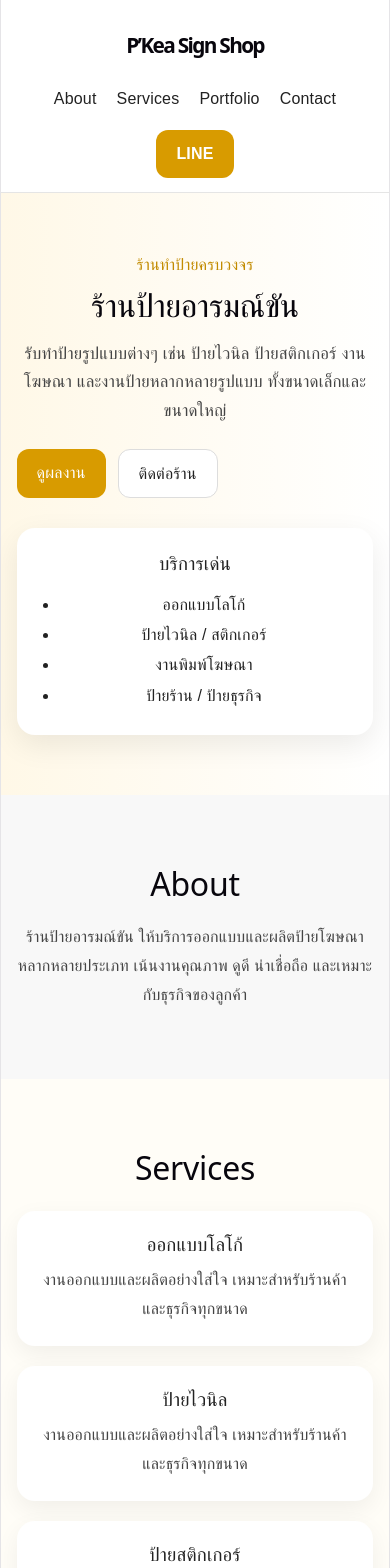
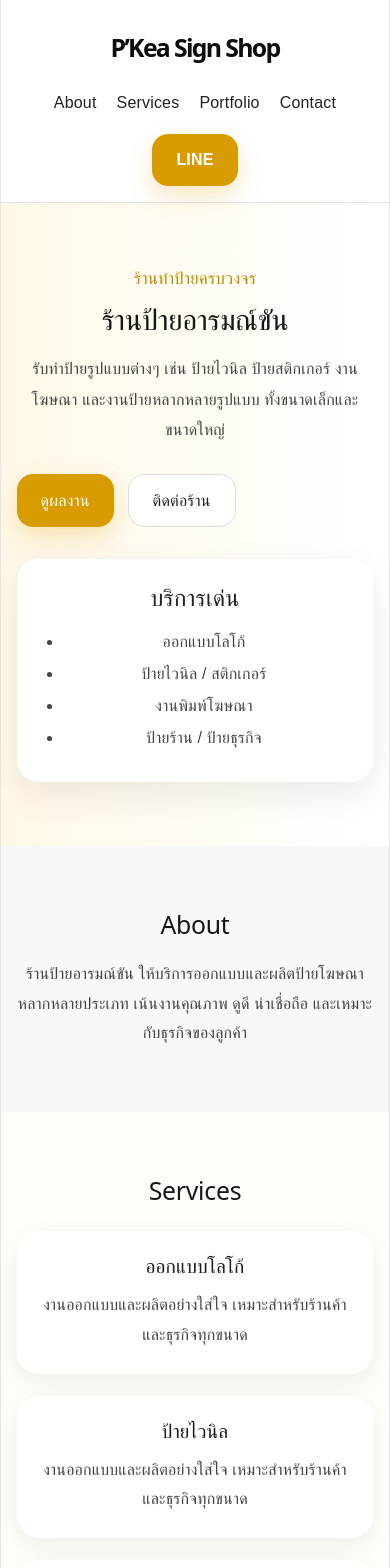
Before and after one commit to Tui-Satit/sign-shop, a React (Vite) app: page / in a window 390 px wide. Shown: the top 1568 px of the page. Built offline with nearby package versions, Linux system fonts and the light colour scheme.

Commit message:
Edit front page

```diff
--- a/src/App.css
+++ b/src/App.css
@@ -15,6 +15,11 @@
   color: inherit;
 }
 
+img {
+  display: block;
+  max-width: 100%;
+}
+
 .app {
   min-height: 100vh;
 }
@@ -24,6 +29,7 @@
   margin: 0 auto;
 }
 
+/* Header */
 .header {
   background: #ffffff;
   border-bottom: 1px solid #e5e5e5;
@@ -33,22 +39,27 @@
 }
 
 .nav {
-  min-height: 70px;
+  min-height: 78px;
   display: flex;
   align-items: center;
   justify-content: space-between;
+  gap: 20px;
 }
 
 .nav nav {
   display: flex;
+  align-items: center;
   gap: 20px;
+  flex-wrap: wrap;
 }
 
 .logo {
-  font-size: 1.3rem;
-  font-weight: 700;
+  font-size: 1.8rem;
+  font-weight: 800;
+  color: #0d0d0d;
 }
 
+/* Hero */
 .hero {
   padding: 80px 0;
   background: linear-gradient(to right, #fff8e7, #fff);
@@ -56,79 +67,96 @@
 
 .hero-content {
   display: grid;
-  grid-template-columns: 1.3fr 1fr;
-  gap: 30px;
+  grid-template-columns: 1.25fr 1fr;
+  gap: 32px;
   align-items: center;
 }
 
 .eyebrow {
   color: #c28b00;
   font-weight: 700;
-  margin-bottom: 10px;
+  margin-bottom: 12px;
+  font-size: 1.05rem;
 }
 
 .hero h2 {
-  font-size: 2.5rem;
-  margin-bottom: 16px;
+  font-size: 3rem;
+  margin-bottom: 18px;
+  line-height: 1.2;
+  color: #161616;
 }
 
 .hero-text {
-  font-size: 1.05rem;
-  line-height: 1.7;
-  margin-bottom: 24px;
+  font-size: 1.1rem;
+  line-height: 1.9;
+  margin-bottom: 28px;
   color: #444;
+  max-width: 740px;
 }
 
 .hero-buttons {
   display: flex;
-  gap: 12px;
+  gap: 14px;
   flex-wrap: wrap;
 }
 
 .btn {
-  padding: 12px 20px;
-  border-radius: 12px;
-  font-weight: 700;
-  display: inline-block;
+  padding: 14px 24px;
+  border-radius: 16px;
+  font-weight: 800;
+  display: inline-flex;
+  align-items: center;
+  justify-content: center;
+  transition: 0.25s ease;
+}
+
+.btn:hover {
+  transform: translateY(-2px);
 }
 
 .btn.primary {
   background: #d89b00;
   color: white;
+  box-shadow: 0 10px 24px rgba(216, 155, 0, 0.24);
 }
 
 .btn.secondary {
   background: white;
   border: 1px solid #ddd;
+  color: #222;
 }
 
 .hero-card {
   background: white;
-  padding: 24px;
-  border-radius: 18px;
-  box-shadow: 0 10px 30px rgba(0,0,0,0.08);
+  padding: 28px;
+  border-radius: 22px;
+  box-shadow: 0 12px 34px rgba(0, 0, 0, 0.08);
 }
 
 .hero-card h3 {
-  margin-bottom: 14px;
+  margin-bottom: 16px;
+  font-size: 1.45rem;
 }
 
 .hero-card ul {
   padding-left: 18px;
-  line-height: 1.9;
+  line-height: 2;
+  color: #444;
 }
 
+/* Sections */
 .section {
-  padding: 70px 0;
+  padding: 78px 0;
 }
 
 .section h2 {
-  font-size: 2rem;
+  font-size: 2.2rem;
   margin-bottom: 20px;
+  color: #181818;
 }
 
 .section p {
-  line-height: 1.8;
+  line-height: 1.85;
   color: #444;
 }
 
@@ -136,79 +164,50 @@
   background: #fffdf7;
 }
 
-.service-grid,
+/* Services */
+.service-grid {
+  margin-top: 26px;
+  display: grid;
+  grid-template-columns: repeat(3, 1fr);
+  gap: 22px;
+}
+
+.service-card {
+  background: white;
+  border-radius: 20px;
+  padding: 24px;
+  box-shadow: 0 8px 25px rgba(0, 0, 0, 0.06);
+}
+
+.service-card h3 {
+  margin-bottom: 12px;
+  font-size: 1.2rem;
+  color: #1a1a1a;
+}
+
+/* Portfolio */
 .portfolio-grid {
-  margin-top: 24px;
+  margin-top: 26px;
   display: grid;
   grid-template-columns: repeat(3, 1fr);
   gap: 20px;
 }
 
-.service-card,
-.portfolio-card,
-.contact-box {
-  background: white;
+.portfolio-img {
+  width: 100%;
+  height: 220px;
+  object-fit: cover;
   border-radius: 18px;
-  padding: 22px;
-  box-shadow: 0 8px 25px rgba(0,0,0,0.06);
+  box-shadow: 0 8px 22px rgba(0, 0, 0, 0.08);
+  transition: transform 0.25s ease, box-shadow 0.25s ease;
 }
 
-.service-card h3 {
-  margin-bottom: 10px;
+.portfolio-img:hover {
+  transform: translateY(-4px) scale(1.01);
+  box-shadow: 0 14px 30px rgba(0, 0, 0, 0.12);
 }
 
-.portfolio-card {
-  min-height: 160px;
-  display: flex;
-  align-items: center;
-  justify-content: center;
-  font-weight: 700;
-  color: #777;
-  background: #f2f2f2;
-}
-
-.portfolio-img {
-  width: 100%;
-  border-radius: 16px;
-  object-fit: cover;
-  height: 200px;
-}
-
-.footer {
-  padding: 24px 0;
-  background: #111;
-  color: white;
-  text-align: center;
-}
-
-@media (max-width: 768px) {
-  .nav {
-    flex-direction: column;
-    justify-content: center;
-    gap: 10px;
-    padding: 14px 0;
-  }
-
-  .nav nav {
-    flex-wrap: wrap;
-    justify-content: center;
-  }
-
-  .hero-content,
-  .service-grid,
-  .portfolio-grid {
-    grid-template-columns: 1fr;
-  }
-
-  .hero {
-    padding: 60px 0;
-  }
-
-  .hero h2 {
-    font-size: 2rem;
-  }
-}
-
+/* Contact Section */
 .contact-section {
   padding: 90px 20px;
   background: linear-gradient(to bottom, #f4efe7, #efe7db);
@@ -217,7 +216,7 @@
 .section-header {
   text-align: center;
   max-width: 760px;
-  margin: 0 auto 40px;
+  margin: 0 auto 42px;
 }
 
 .section-tag {
@@ -250,20 +249,20 @@
   max-width: 1120px;
   margin: 0 auto;
   display: grid;
-  grid-template-columns: 1fr 1.2fr;
+  grid-template-columns: 1fr;
   gap: 28px;
-  align-items: stretch;
 }
 
 .contact-info {
-  display: flex;
-  flex-direction: column;
-  gap: 22px;
+  display: grid;
+  grid-template-columns: repeat(3, 1fr);
+  gap: 24px;
+  align-items: stretch;
 }
 
 .contact-card,
 .map-card {
-  background: rgba(255, 255, 255, 0.88);
+  background: rgba(255, 255, 255, 0.9);
   border: 1px solid rgba(180, 156, 122, 0.22);
   border-radius: 28px;
   box-shadow: 0 18px 40px rgba(92, 68, 38, 0.08);
@@ -271,36 +270,51 @@
 }
 
 .contact-card {
+  padding: 28px 24px;
+  min-height: 360px;
   display: flex;
-  gap: 18px;
-  padding: 24px;
-  align-items: flex-start;
+  flex-direction: column;
+  align-items: center;
+  text-align: center;
 }
 
 .contact-icon {
-  width: 56px;
-  height: 56px;
-  min-width: 56px;
-  border-radius: 18px;
+  width: 62px;
+  height: 62px;
+  min-width: 62px;
+  border-radius: 20px;
   display: flex;
   align-items: center;
   justify-content: center;
   background: linear-gradient(135deg, #f4c15d, #d89b00);
-  font-size: 1.4rem;
+  font-size: 1.5rem;
   box-shadow: 0 8px 18px rgba(216, 155, 0, 0.22);
+  margin-bottom: 18px;
+}
+
+.contact-content {
+  display: flex;
+  flex-direction: column;
+  align-items: center;
+  text-align: center;
+  flex: 1;
+  width: 100%;
 }
 
 .contact-content h3 {
-  margin: 0 0 10px;
-  font-size: 1.3rem;
+  margin: 0 0 12px;
+  font-size: 2rem;
+  line-height: 1.2;
   color: #241d18;
+  white-space: nowrap;
 }
 
 .contact-content p {
-  margin: 0 0 18px;
+  margin: 0 0 22px;
   color: #6f6257;
-  line-height: 1.7;
-  font-size: 1rem;
+  line-height: 1.9;
+  font-size: 1.05rem;
+  max-width: 260px;
 }
 
 .contact-btn,
@@ -308,12 +322,14 @@
   display: inline-flex;
   align-items: center;
   justify-content: center;
-  min-width: 170px;
-  padding: 14px 22px;
-  border-radius: 16px;
+  min-width: 180px;
+  min-height: 56px;
+  padding: 14px 24px;
+  border-radius: 18px;
   text-decoration: none;
   font-weight: 800;
   transition: all 0.25s ease;
+  margin-top: auto;
 }
 
 .contact-btn:hover,
@@ -333,24 +349,34 @@
   border: 1px solid rgba(216, 155, 0, 0.25);
 }
 
+.tel-btn {
+  background: #111;
+  color: #fff;
+  border: none;
+  box-shadow: 0 10px 22px rgba(0, 0, 0, 0.18);
+}
+
 .map-card {
   padding: 24px;
 }
 
 .map-header {
   margin-bottom: 18px;
+  text-align: center;
 }
 
 .map-header h3 {
   margin: 0 0 8px;
-  font-size: 1.35rem;
+  font-size: 2rem;
   color: #241d18;
+  line-height: 1.2;
 }
 
 .map-header p {
   margin: 0;
   color: #6f6257;
-  line-height: 1.7;
+  line-height: 1.8;
+  font-size: 1.05rem;
 }
 
 .map-frame {
@@ -371,40 +397,75 @@
   background: #f2e6d2;
 }
 
-@media (max-width: 900px) {
-  .contact-box {
+/* Footer */
+.footer {
+  padding: 24px 0;
+  background: #111;
+  color: white;
+  text-align: center;
+  margin-top: 0;
+}
+
+/* Responsive */
+@media (max-width: 992px) {
+  .hero-content,
+  .service-grid,
+  .portfolio-grid {
     grid-template-columns: 1fr;
   }
 
+  .contact-info {
+    grid-template-columns: 1fr 1fr;
+  }
+
+  .hero h2 {
+    font-size: 2.5rem;
+  }
+
   .section-header h2 {
-    font-size: 2rem;
+    font-size: 2.1rem;
+  }
+
+  .map-header h3,
+  .contact-content h3 {
+    font-size: 1.7rem;
   }
 }
 
-@media (max-width: 640px) {
-  .contact-section {
-    padding: 70px 16px;
+@media (max-width: 768px) {
+  .nav {
+    flex-direction: column;
+    justify-content: center;
+    gap: 12px;
+    padding: 16px 0;
   }
 
-  .contact-card,
-  .map-card {
-    border-radius: 22px;
+  .nav nav {
+    justify-content: center;
+  }
+
+  .hero {
+    padding: 64px 0;
+  }
+
+  .hero h2 {
+    font-size: 2rem;
+  }
+
+  .section {
+    padding: 64px 0;
+  }
+
+  .contact-section {
+    padding: 72px 16px;
+  }
+
+  .contact-info {
+    grid-template-columns: 1fr;
   }
 
   .contact-card {
-    flex-direction: column;
-    padding: 20px;
-  }
-
-  .contact-icon {
-    width: 50px;
-    height: 50px;
-    min-width: 50px;
-    border-radius: 16px;
-  }
-
-  .section-header h2 {
-    font-size: 1.7rem;
+    min-height: auto;
   }
 
   .contact-btn,
@@ -412,3 +473,50 @@
     width: 100%;
   }
 }
+
+@media (max-width: 480px) {
+  .logo {
+    font-size: 1.55rem;
+  }
+
+  .hero h2 {
+    font-size: 1.8rem;
+  }
+
+  .hero-text,
+  .section-subtext,
+  .map-header p,
+  .contact-content p {
+    font-size: 1rem;
+  }
+
+  .section h2,
+  .section-header h2,
+  .map-header h3,
+  .contact-content h3 {
+    font-size: 1.55rem;
+  }
+
+  .contact-card,
+  .map-card,
+  .hero-card,
+  .service-card {
+    border-radius: 22px;
+  }
+
+  .contact-card {
+    padding: 22px 18px;
+  }
+
+  .contact-icon {
+    width: 54px;
+    height: 54px;
+    min-width: 54px;
+    border-radius: 16px;
+    font-size: 1.25rem;
+  }
+
+  .contact-content h3 {
+    white-space: normal;
+  }
+}
--- a/src/App.jsx
+++ b/src/App.jsx
@@ -10,17 +10,32 @@
     "งานป้ายขนาดเล็กและขนาดใหญ่",
   ];
 
+  const portfolioImages = [
+    "/images/sign1.jpg",
+    "/images/sign2.jpg",
+    "/images/sign3.jpg",
+    "/images/sign4.jpg",
+    "/images/sign5.jpg",
+    "/images/front-shop.jpg",
+  ];
+
   return (
     <div className="app">
       <header className="header">
         <div className="container nav">
           <h1 className="logo">P’Kea Sign Shop</h1>
+
           <nav>
             <a href="#about">About</a>
             <a href="#services">Services</a>
             <a href="#portfolio">Portfolio</a>
             <a href="#contact">Contact</a>
-             <a href="https://line.me/R/oaMessage/@575kncik/" className="btn primary">
+            <a
+              href="https://line.me/R/oaMessage/@575kncik/"
+              target="_blank"
+              rel="noopener noreferrer"
+              className="btn primary"
+            >
               LINE
             </a>
           </nav>
@@ -38,8 +53,12 @@
             </p>
 
             <div className="hero-buttons">
-              <a href="#portfolio" className="btn primary">ดูผลงาน</a>
-              <a href="#contact" className="btn secondary">ติดต่อร้าน</a>
+              <a href="#portfolio" className="btn primary">
+                ดูผลงาน
+              </a>
+              <a href="#contact" className="btn secondary">
+                ติดต่อร้าน
+              </a>
             </div>
           </div>
 
@@ -85,12 +104,14 @@
         <div className="container">
           <h2>Portfolio</h2>
           <div className="portfolio-grid">
-  <img src="/images/sign1.jpg" className="portfolio-img" />
-  <img src="/images/sign2.jpg" className="portfolio-img" />
-  <img src="/images/sign3.jpg" className="portfolio-img" />
-   <img src="/images/sign4.jpg" className="portfolio-img" />
-  <img src="/images/sign5.jpg" className="portfolio-img" />
-  <img src="/images/front-shop.jpg" className="portfolio-img" />
+            {portfolioImages.map((image, index) => (
+              <img
+                key={index}
+                src={image}
+                alt={`ผลงานร้านป้าย ${index + 1}`}
+                className="portfolio-img"
+              />
+            ))}
           </div>
         </div>
       </section>
@@ -111,7 +132,9 @@
                 <div className="contact-icon">💬</div>
                 <div className="contact-content">
                   <h3>LINE OA</h3>
-            <p>พูดคุย สอบถามราคา และส่งรายละเอียดงานป้ายได้ทันที</p>
+                  <p>
+                    พูดคุย สอบถามราคา และส่งรายละเอียดงานป้ายได้ทันที
+                  </p>
                   <a
                     href="https://line.me/R/oaMessage/@575kncik/?text=สนใจทำป้ายครับ"
                     target="_blank"
@@ -127,7 +150,9 @@
                 <div className="contact-icon">👍</div>
                 <div className="contact-content">
                   <h3>Facebook Page</h3>
-            <p>ดูผลงานเพิ่มเติม ติดตามอัปเดต และติดต่อผ่านเพจร้าน</p>
+                  <p>
+                    ดูผลงานเพิ่มเติม ติดตามอัปเดต และติดต่อผ่านเพจร้าน
+                  </p>
                   <a
                     href="https://www.facebook.com/p/%E0%B8%A3%E0%B9%89%E0%B8%B2%E0%B8%99%E0%B8%9B%E0%B9%89%E0%B8%B2%E0%B8%A2-%E0%B8%A7%E0%B8%A3%E0%B8%A3%E0%B8%93%E0%B8%8A%E0%B8%B1%E0%B8%A2-%E0%B8%AD%E0%B8%B2%E0%B8%A3%E0%B9%8C%E0%B8%95%E0%B8%8A%E0%B9%8A%E0%B8%AD%E0%B8%9B-%E0%B8%9B%E0%B8%97%E0%B8%B8%E0%B8%A1%E0%B8%98%E0%B8%B2%E0%B8%99%E0%B8%B5-100066857031232/"
                     target="_blank"
@@ -138,12 +163,30 @@
                   </a>
                 </div>
               </div>
+
+              <div className="contact-card">
+                <div className="contact-icon">📞</div>
+                <div className="contact-content">
+                  <h3>โทรศัพท์</h3>
+                  <p>
+                    โทรสอบถามราคา นัดคิวงาน หรือสอบถามรายละเอียดเพิ่มเติม
+                  </p>
+                  <a
+                    href="tel:0815588630"
+                    className="contact-btn tel-btn"
+                  >
+                    081-558-8630
+                  </a>
+                </div>
+              </div>
             </div>
 
             <div className="map-card">
               <div className="map-header">
                 <h3>ตำแหน่งร้าน</h3>
-          <p>สามารถกดดูเส้นทางหรือเปิดใน Google Maps ได้ทันที</p>
+                <p>
+                  สามารถกดดูเส้นทางหรือเปิดใน Google Maps ได้ทันที
+                </p>
               </div>
 
               <div className="map-frame">
```
Lines whose indentation alone changed are shown as unchanged.
